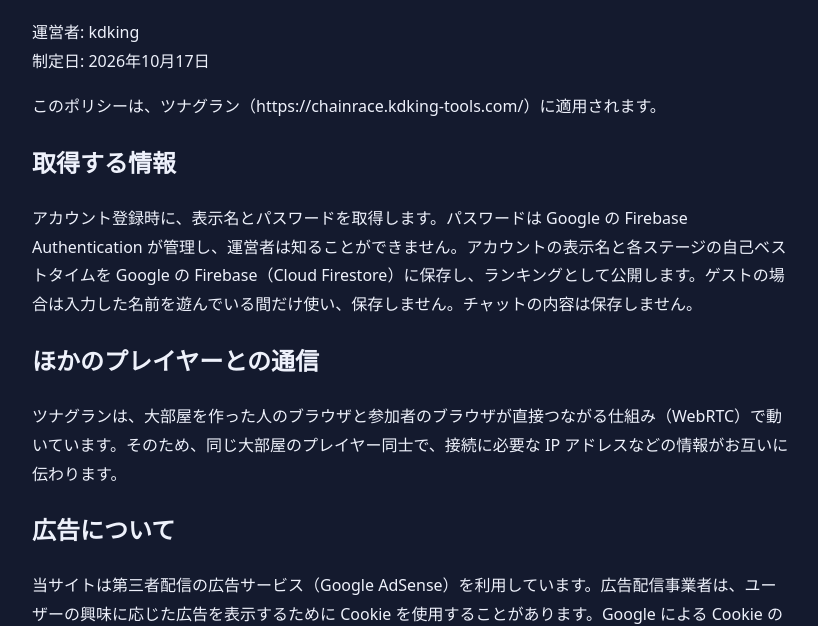
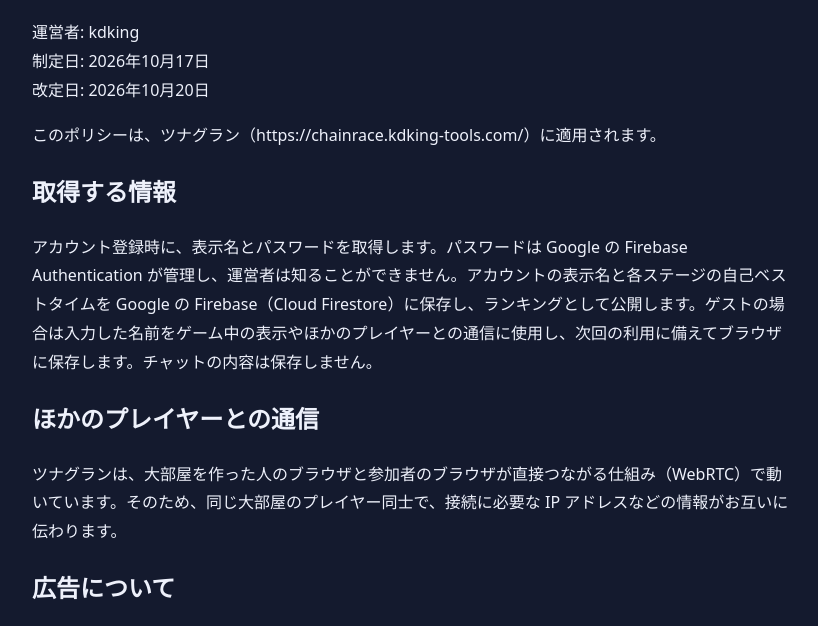
Before and after one commit to kodaka-yutaro/chain_race, a website: page client/public/privacy.html in a window 1280 px wide. Shown: the part 106-732 px from the top of the page, without its empty margins (228-1046 px from the left). Drawn offline with Linux system fonts and the light colour scheme.

Commit message:
ゲスト名のブラウザ保存についてポリシーの説明を修正

```diff
--- a/client/public/privacy.html
+++ b/client/public/privacy.html
@@ -4,10 +4,10 @@
 <style>body{font-family:system-ui,"Hiragino Sans","Noto Sans JP",sans-serif;background:#141a2e;color:#eef1fb;max-width:760px;margin:0 auto;padding:24px 16px;line-height:1.8}a{color:#4cc9f0}h1{color:#ff7a59}</style></head>
 <body>
 <h1>プライバシーポリシー</h1>
-<p>運営者: kdking<br>制定日: 2026年10月17日</p>
+<p>運営者: kdking<br>制定日: 2026年10月17日<br>改定日: 2026年10月20日</p>
 <p>このポリシーは、ツナグラン（https://chainrace.kdking-tools.com/）に適用されます。</p>
 <h2>取得する情報</h2>
-<p>アカウント登録時に、表示名とパスワードを取得します。パスワードは Google の Firebase Authentication が管理し、運営者は知ることができません。アカウントの表示名と各ステージの自己ベストタイムを Google の Firebase（Cloud Firestore）に保存し、ランキングとして公開します。ゲストの場合は入力した名前を遊んでいる間だけ使い、保存しません。チャットの内容は保存しません。</p>
+<p>アカウント登録時に、表示名とパスワードを取得します。パスワードは Google の Firebase Authentication が管理し、運営者は知ることができません。アカウントの表示名と各ステージの自己ベストタイムを Google の Firebase（Cloud Firestore）に保存し、ランキングとして公開します。ゲストの場合は入力した名前をゲーム中の表示やほかのプレイヤーとの通信に使用し、次回の利用に備えてブラウザに保存します。チャットの内容は保存しません。</p>
 <h2>ほかのプレイヤーとの通信</h2>
 <p>ツナグランは、大部屋を作った人のブラウザと参加者のブラウザが直接つながる仕組み（WebRTC）で動いています。そのため、同じ大部屋のプレイヤー同士で、接続に必要な IP アドレスなどの情報がお互いに伝わります。</p>
 <h2>広告について</h2>
```
